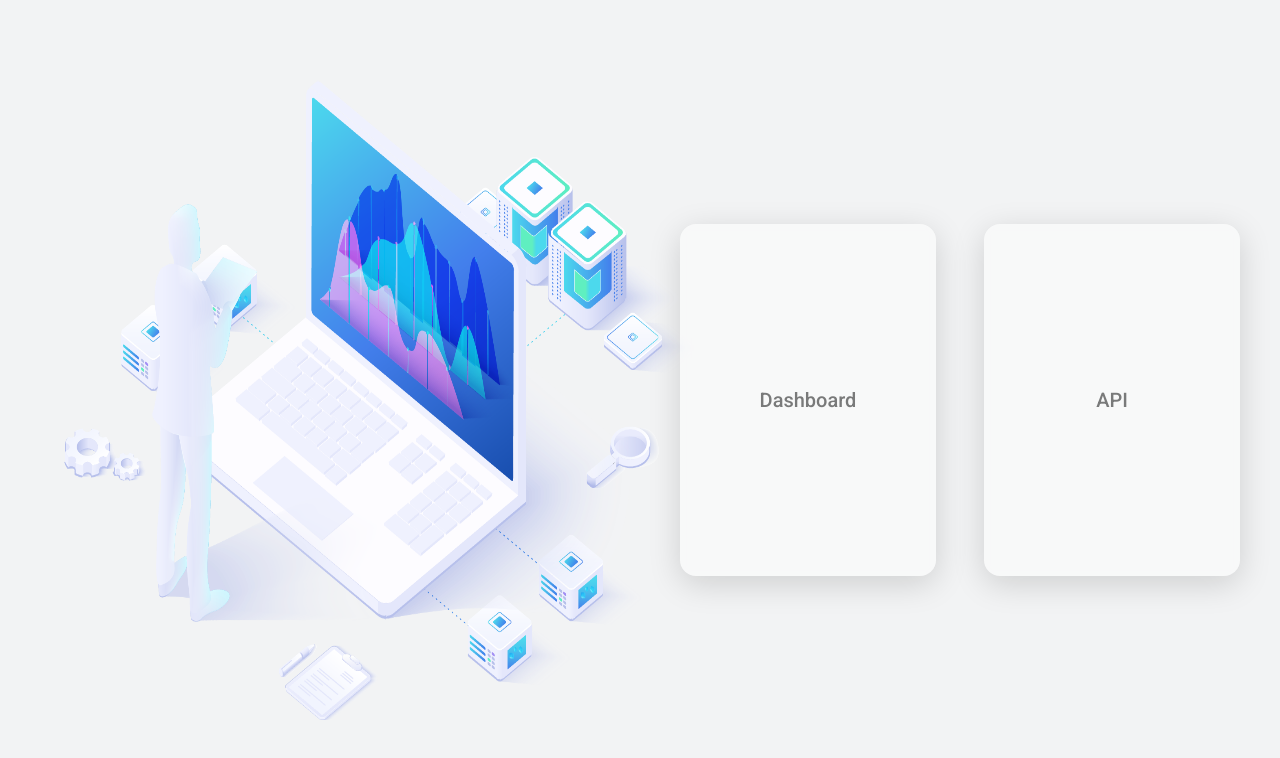
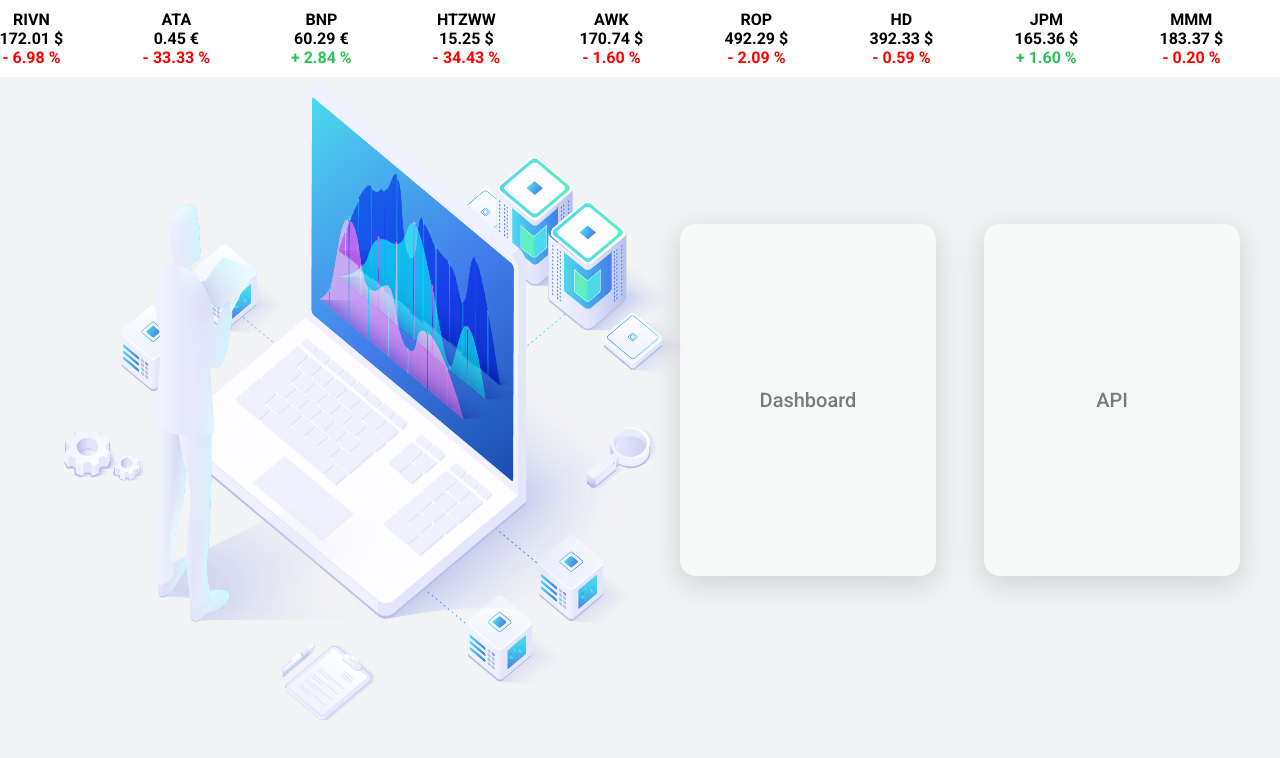
Before and after one commit to dnitecki/finfetch-ui, a React (Create React App) app: page / in a window 1280 px wide. Shown: the top 758 px of the page. Built offline with nearby package versions, Linux system fonts and the light colour scheme.

Commit message:
add stock ticker

```diff
--- /dev/null
+++ b/src/components/stockTicker/StockTicker.jsx
@@ -0,0 +1,100 @@
+import React, { useEffect, useState } from "react";
+
+// CSS
+import "./StockTicker.scss";
+
+// Fetch and set companies object FN
+const fetchCompaniesObj = () => {
+  // Fetch companies object
+  var companiesObj = require("./mockStockData.json");
+
+  // Result
+  var result = [];
+
+  // Set companies object
+  companiesObj.forEach((company, i) => {
+    // Update properties
+    company.name = company.name.toUpperCase();
+    company.symbol = company.symbol.toUpperCase();
+
+    // Add percentage property
+    var percentage = ((company.old - company.current) / company.current) * 100;
+    company.percentage = percentage.toFixed(2);
+
+    // End
+    if (companiesObj.length === i + 1) {
+      result = companiesObj;
+    }
+  });
+
+  return result;
+};
+
+// COMPANIES TICKER MODULE
+const CompaniesTicker = ({ companies }) => {
+  // If companies object is existing
+  if (companies.length !== 0) {
+    // Display each company in the ticker
+    return (
+      <>
+        {companies.map((company, i) => (
+          <div className="item" id={i} obj={company} key={i}>
+            <span>{company.symbol}</span>
+            <span>
+              {company.current} {company.currency}
+            </span>
+
+            {/*Colored percentage*/}
+            {company.percentage > 0 ? (
+              <span className="company-percentage color-positive">
+                + {Math.abs(company.percentage).toFixed(2)} %
+              </span>
+            ) : null}
+            {company.percentage < 0 ? (
+              <span className="company-percentage color-negative">
+                - {Math.abs(company.percentage).toFixed(2)} %
+              </span>
+            ) : null}
+            {company.percentage === 0 ? (
+              <span className="company-percentage color-neutral">
+                {Math.abs(company.percentage).toFixed(2)} %
+              </span>
+            ) : null}
+          </div>
+        ))}
+      </>
+    );
+  } else {
+    return "";
+  }
+};
+
+// Ticker slider module
+const StockTicker = () => {
+  // States
+  const [companies, setCompanies] = useState([]);
+
+  // Side effects
+  useEffect(() => {
+    // Set
+    setCompanies(fetchCompaniesObj());
+  }, []);
+
+  return (
+    <>
+      {/* Ticker slider */}
+      <div className="ticker-wrap">
+        <div className="ticker-content">
+          <div className="item-collection-1">
+            <CompaniesTicker companies={companies} />
+          </div>
+          <div className="item-collection-2">
+            <CompaniesTicker companies={companies} />
+          </div>
+        </div>
+      </div>
+    </>
+  );
+};
+
+export default StockTicker;
--- /dev/null
+++ b/src/components/stockTicker/StockTicker.scss
@@ -0,0 +1,78 @@
+.ticker-wrap {
+  position: absolute;
+  overflow-x: hidden;
+  white-space: nowrap;
+  background-color: #ffffff;
+  box-sizing: content-box;
+  width: 100%;
+  padding: 10px;
+  z-index: 9999;
+}
+
+.ticker-content {
+  display: inline-block;
+  animation: marquee 40s linear infinite;
+}
+
+.item-collection-1 {
+  position: relative;
+  left: 0%;
+  float: left;
+}
+
+.item-collection-1 span,
+.item-collection-2 span {
+  display: block;
+  font-size: 16px;
+  text-align: center;
+  width: 120px;
+  margin: 0px;
+}
+
+.ticker-content:hover {
+  animation-play-state: paused;
+  cursor: pointer;
+}
+
+.item {
+  display: inline-block;
+  width: 130px;
+  vertical-align: top;
+  margin-left: 15px;
+  overflow: hidden;
+}
+
+.item span:first-child,
+.item span:nth-child(2) {
+  font-weight: bold;
+}
+
+@keyframes marquee {
+  0% {
+    transform: translateX(0);
+  }
+  100% {
+    transform: translateX(-100%);
+  }
+}
+
+.color-neutral {
+  color: #ffae00;
+}
+
+.color-positive {
+  color: #2cc357;
+  font-weight: normal;
+}
+
+.color-negative {
+  color: #ff0000;
+  font-weight: normal;
+}
+
+.company-percentage {
+  text-transform: capitalize;
+  font-weight: bold;
+  display: block;
+  font-size: 20px;
+}
--- /dev/null
+++ b/src/components/stockTicker/mockStockData.json
@@ -0,0 +1,72 @@
+[
+  {
+    "name": "microsoft",
+    "symbol": "msft",
+    "current": 339.51,
+    "old": 330,
+    "currency": "$"
+  },
+  {
+    "name": "rivian",
+    "symbol": "rivn",
+    "current": 172.01,
+    "old": 160,
+    "currency": "$"
+  },
+  {
+    "name": "atari",
+    "symbol": "ata",
+    "current": 0.45,
+    "old": 0.3,
+    "currency": "€"
+  },
+  {
+    "name": "bnp",
+    "symbol": "bnp",
+    "current": 60.29,
+    "old": 62,
+    "currency": "€"
+  },
+  {
+    "name": "hertz",
+    "symbol": "htzww",
+    "current": 15.25,
+    "old": 10,
+    "currency": "$"
+  },
+  {
+    "name": "american water works company",
+    "symbol": "awk",
+    "current": 170.74,
+    "old": 168,
+    "currency": "$"
+  },
+  {
+    "name": "roper",
+    "symbol": "rop",
+    "current": 492.29,
+    "old": 482,
+    "currency": "$"
+  },
+  {
+    "name": "home depot",
+    "symbol": "hd",
+    "current": 392.33,
+    "old": 390,
+    "currency": "$"
+  },
+  {
+    "name": "jpmorgan chase",
+    "symbol": "JPM",
+    "current": 165.36,
+    "old": 168,
+    "currency": "$"
+  },
+  {
+    "name": "3m",
+    "symbol": "MMM",
+    "current": 183.37,
+    "old": 183,
+    "currency": "$"
+  }
+]
--- a/src/pages/landingPage/LandingPage.jsx
+++ b/src/pages/landingPage/LandingPage.jsx
@@ -1,6 +1,7 @@
 import React from "react";
 import "./LandingPage.scss";
 import { NavLink } from "react-router-dom";
+import StockTicker from "../../components/stockTicker/StockTicker";
 
 const changeBgDashboard = () => {
   document.getElementById("landingPage").style.background = "#5C4EB3";
@@ -14,15 +15,16 @@ const changeBgApi = () => {
   document.getElementById("landingPage-dashboard").style.display = "none";
   document.getElementById("landingPage-api").style.display = "flex";
 };
-const resetBg = () => {
-  document.getElementById("landingPage").style.background = "#e9e9e9";
-  document.getElementById("landingPage-api").style.display = "none";
-  document.getElementById("landingPage-dashboard").style.display = "none";
-  document.getElementById("landingPage-main").style.display = "flex";
-};
+// const resetBg = () => {
+//   document.getElementById("landingPage").style.background = "#e9e9e9";
+//   document.getElementById("landingPage-api").style.display = "none";
+//   document.getElementById("landingPage-dashboard").style.display = "none";
+//   document.getElementById("landingPage-main").style.display = "flex";
+// };
 export default function LandingPage() {
   return (
     <div id="landingPage" className="landingPage">
+      <StockTicker />
       <div className="landingPage-container">
         <div className="landingPage-text">
           <div id="landingPage-main">
--- a/src/pages/landingPage/LandingPage.scss
+++ b/src/pages/landingPage/LandingPage.scss
@@ -1,9 +1,10 @@
 .landingPage {
   background: #f2f3f4;
-  overflow: overlay;
+  overflow-x: hidden;
   height: 100vh;
   width: 100vw;
   transition: all ease 0.5s;
+  position: relative;
 }
 .landingPage-container {
   display: flex;
```
